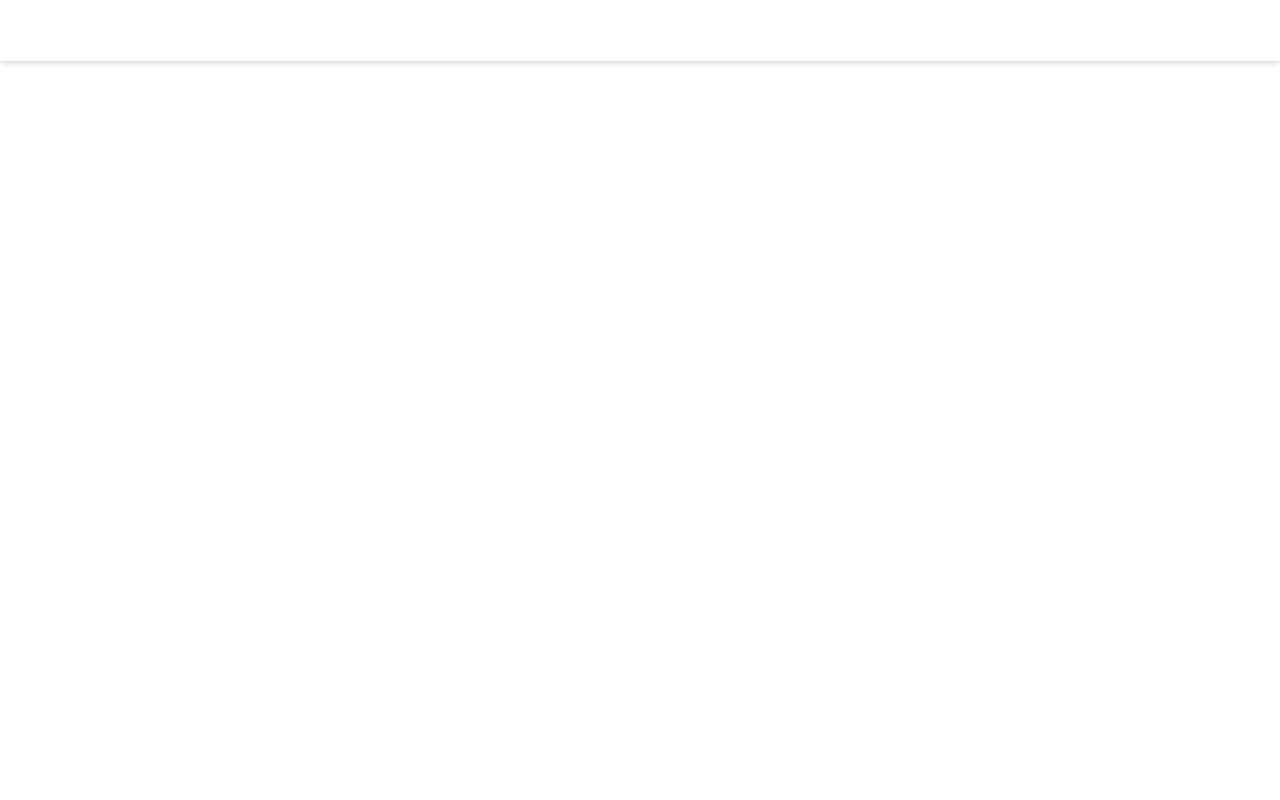
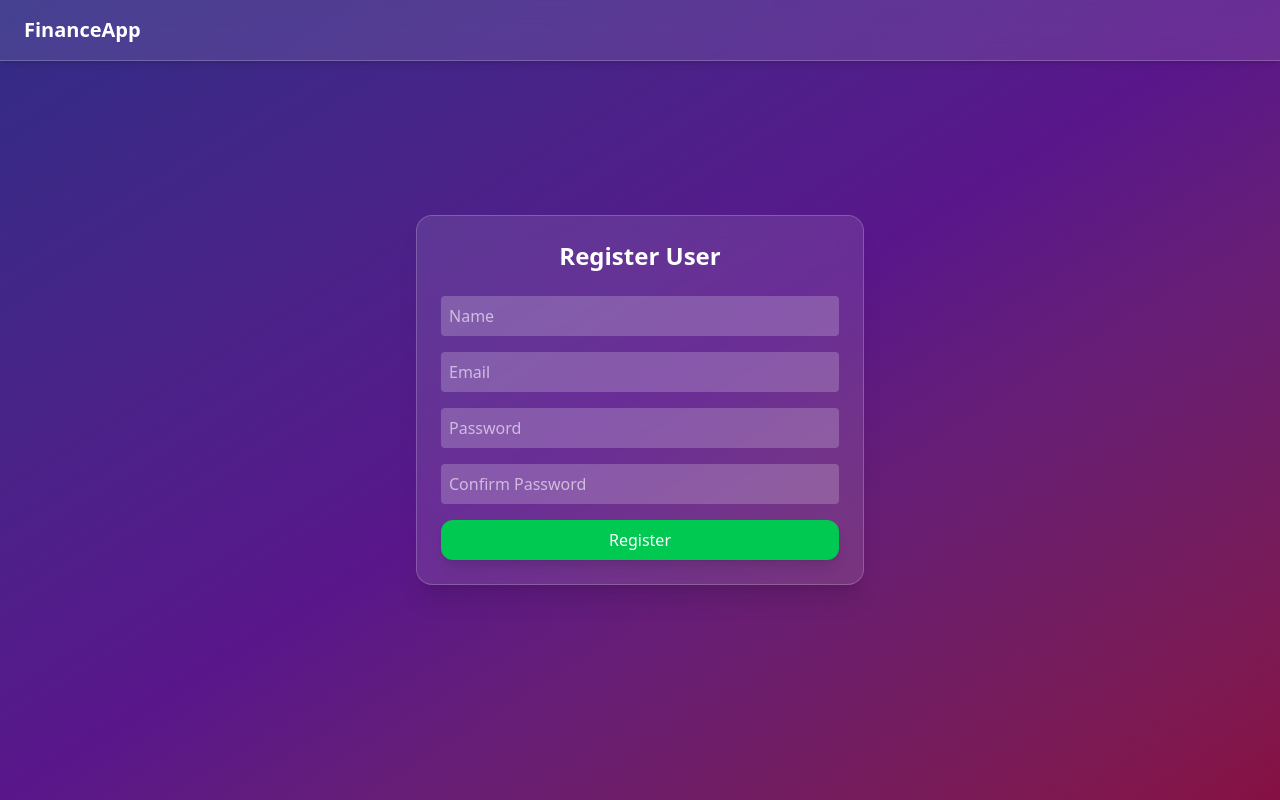
Before and after one commit to officialOmStha/ReactBudget, a React (Vite) app: page /register in a window 1280 px wide. Before the commit this address had no page. Built offline with nearby package versions, Linux system fonts and the light colour scheme.

Commit message:
added user registration component.

```diff
--- a/src/App.jsx
+++ b/src/App.jsx
@@ -8,6 +8,7 @@ import PrivateRoute from "./components/PrivateRoute";
 import NavBar from "./components/NavBar";
 import Income from "./components/Incomes";
 import Expenses from "./components/Expenses";
+import RegisterUser from "./components/RegisterUser";
 
 function App() {
   return (
@@ -19,6 +20,14 @@ function App() {
         element={
           <PublicRoute>
             <Login />
+          </PublicRoute>
+        }
+      />
+      <Route
+        path="/register"
+        element={
+          <PublicRoute>
+            <RegisterUser />
           </PublicRoute>
         }
       />
--- /dev/null
+++ b/src/components/RegisterUser.jsx
@@ -0,0 +1,128 @@
+import React, { useState } from "react";
+import { Navigate } from "react-router-dom";
+
+const glassCard =
+  "backdrop-blur-md bg-white/10 border border-white/20 rounded-2xl shadow-xl p-6 transition hover:bg-white/20 text-white";
+
+const RegisterUser = () => {
+  const [form, setForm] = useState({
+    name: "",
+    email: "",
+    password: "",
+    confirmPassword: "",
+  });
+  const [loading, setLoading] = useState(false);
+  const [message, setMessage] = useState("");
+  const [error, setError] = useState("");
+
+  const handleChange = (e) => {
+    const { name, value } = e.target;
+    setForm({ ...form, [name]: value });
+  };
+
+  const handleSubmit = async (e) => {
+    e.preventDefault();
+    setMessage("");
+    setError("");
+
+    // Password match check
+    if (form.password !== form.confirmPassword) {
+      setError("Passwords do not match!");
+      return;
+    }
+
+    setLoading(true);
+
+    try {
+      const res = await fetch("http://127.0.0.1:8000/api/register/", {
+        method: "POST",
+        headers: { "Content-Type": "application/json" },
+        body: JSON.stringify({
+          name: form.name,
+          email: form.email,
+          password: form.password,
+        }),
+      });
+
+      const data = await res.json();
+
+      if (!res.ok) {
+        setError(data.error || "Registration failed");
+      } else {
+        setMessage(data.message || "User registered successfully");
+        setForm({ name: "", email: "", password: "", confirmPassword: "" });
+      }
+    } catch (err) {
+      console.error(err);
+      setError("Something went wrong");
+    } finally {
+      setLoading(false);
+      <Navigate to={'/'}/>
+    }
+  };
+
+  return (
+    <div className="min-h-screen bg-gradient-to-br from-indigo-900 via-purple-900 to-pink-900 flex items-center justify-center p-6">
+      <div className={`${glassCard} w-full max-w-md`}>
+        <h1 className="text-2xl font-bold mb-6 text-white text-center">
+          Register User
+        </h1>
+
+        {message && (
+          <p className="text-green-400 mb-4 text-center">{message}</p>
+        )}
+        {error && (
+          <p className="text-red-400 mb-4 text-center">{error}</p>
+        )}
+
+        <form onSubmit={handleSubmit} className="space-y-4">
+          <input
+            type="text"
+            name="name"
+            placeholder="Name"
+            value={form.name}
+            onChange={handleChange}
+            className="w-full p-2 rounded bg-white/20 text-white placeholder-white/60 outline-none"
+          />
+
+          <input
+            type="email"
+            name="email"
+            placeholder="Email"
+            value={form.email}
+            onChange={handleChange}
+            className="w-full p-2 rounded bg-white/20 text-white placeholder-white/60 outline-none"
+          />
+
+          <input
+            type="password"
+            name="password"
+            placeholder="Password"
+            value={form.password}
+            onChange={handleChange}
+            className="w-full p-2 rounded bg-white/20 text-white placeholder-white/60 outline-none"
+          />
+
+          <input
+            type="password"
+            name="confirmPassword"
+            placeholder="Confirm Password"
+            value={form.confirmPassword}
+            onChange={handleChange}
+            className="w-full p-2 rounded bg-white/20 text-white placeholder-white/60 outline-none"
+          />
+
+          <button
+            type="submit"
+            disabled={loading}
+            className="w-full bg-green-500 hover:bg-green-600 px-4 py-2 rounded-xl shadow-lg transition"
+          >
+            {loading ? "Registering..." : "Register"}
+          </button>
+        </form>
+      </div>
+    </div>
+  );
+};
+
+export default RegisterUser;
```
